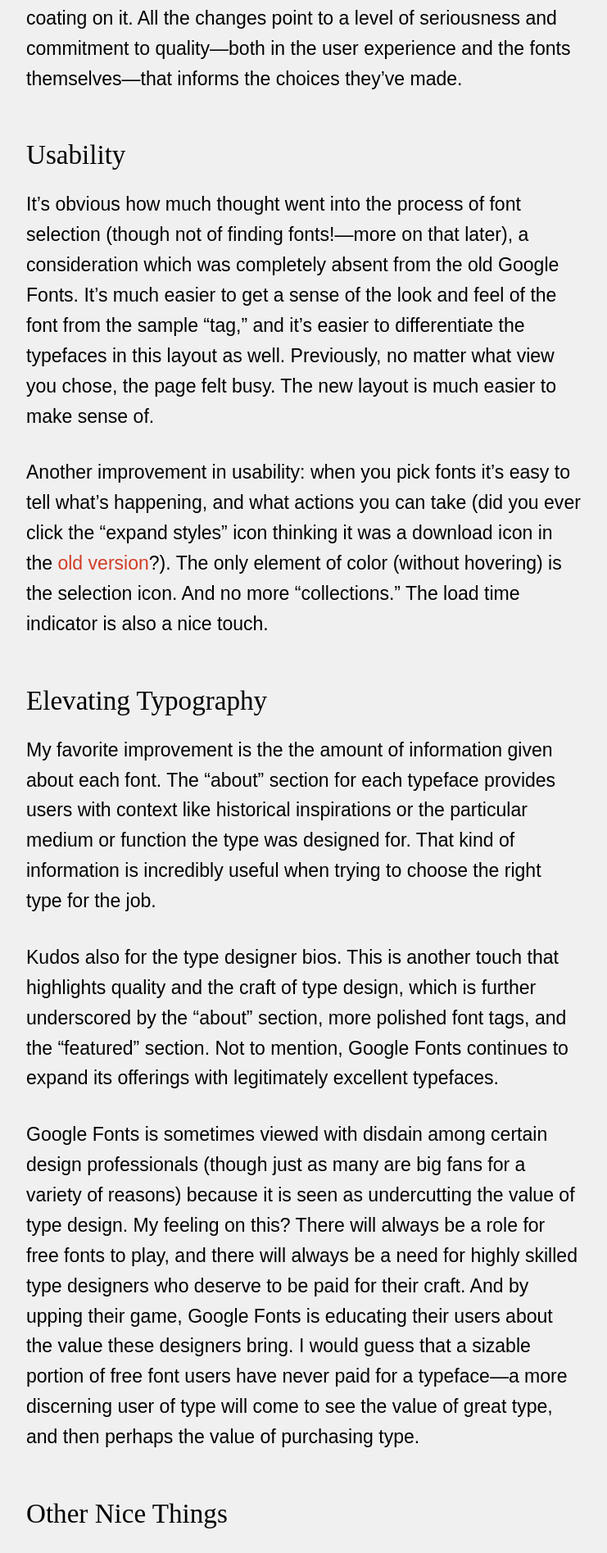
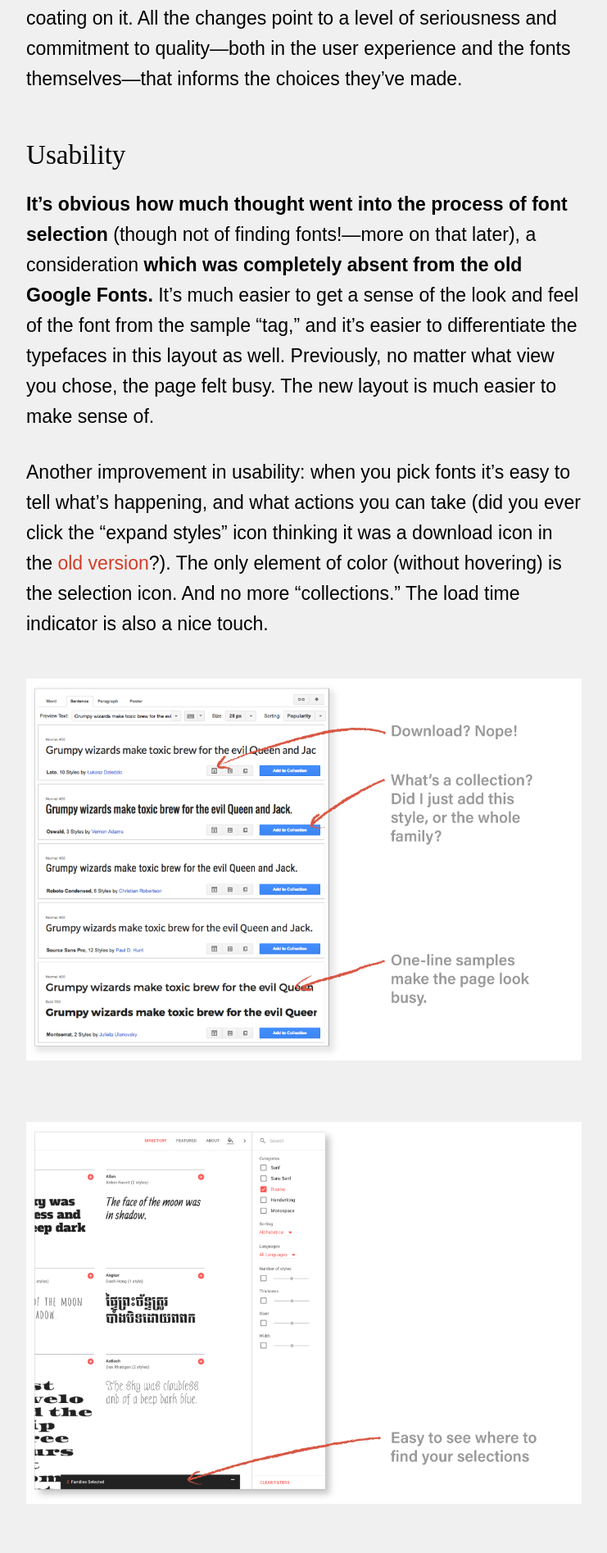
Before and after one commit to bfioritto/typeburrito, a Jekyll site: the page built from _posts/2016-06-20-what-google-fonts-gets-right-and-wrong.markdown, in a window 1280 px wide. Shown: the part 965-2860 px from the top of the page at 82% size, without its empty margins (269-1010 px from the left). Built offline with Jekyll 4.4.1, drawn with Linux system fonts in a browser that asks for light colours; comment, search, counter and statistics services are not loaded; some of the changed text lies outside the part shown.

Commit message:
usability illustrations for google fonts post

```diff
--- a/_posts/2016-06-20-what-google-fonts-gets-right-and-wrong.markdown
+++ b/_posts/2016-06-20-what-google-fonts-gets-right-and-wrong.markdown
@@ -10,17 +10,21 @@
 
 <h2>Usability</h2>
 
-It’s obvious how much thought went into the process of font selection (though not of finding fonts!—more on that later), a consideration which was completely absent from the old Google Fonts. It’s much easier to get a sense of the look and feel of the font from the sample “tag,” and it’s easier to differentiate the typefaces in this layout as well. Previously, no matter what view you chose, the page felt busy. The new layout is much easier to make sense of.
+<em>It’s obvious how much thought went into the process of font selection</em> (though not of finding fonts!—more on that later), a consideration <em>which was completely absent from the old Google Fonts.</em> It’s much easier to get a sense of the look and feel of the font from the sample “tag,” and it’s easier to differentiate the typefaces in this layout as well. Previously, no matter what view you chose, the page felt busy. The new layout is much easier to make sense of.
 
 Another improvement in usability: when you pick fonts it’s easy to tell what’s happening, and what actions you can take (did you ever click the “expand styles” icon thinking it was a download icon in the <a href="https://www.google.com/fonts">old version</a>?). The only element of color (without hovering) is the selection icon. And no more “collections.” The load time indicator is also a nice touch.
 
+<img src="/images/google_fonts/old_google_fonts_usability.png" alt="Old Google Fonts Usability Diagram">
+
+<img src="/images/google_fonts/new_google_fonts_usability.gif" alt="New Google Fonts Usability Diagram">
+
 <h2>Elevating Typography</h2>
 
-My favorite improvement is the the amount of information given about each font. The "about" section for each typeface provides users with context like historical inspirations or the particular medium or function the type was designed for. That kind of information is incredibly useful when trying to choose the right type for the job.
+My favorite improvement is the the amount of information given about each font. <em>The “about” section for each typeface provides users with context like historical inspirations or the particular medium or function the type was designed for.</em> That kind of information is incredibly useful when trying to choose the right type for the job.
 
-Kudos also for the type designer bios. This is another touch that highlights quality and the craft of type design, which is further underscored by the “about” section, more polished font tags, and the “featured” section. Not to mention, Google Fonts continues to expand its offerings with legitimately excellent typefaces.
+Kudos also for the <em>type designer bios. This is another touch that highlights quality and the craft of type design,</em> which is further underscored by the “about” section, more polished font tags, and the “featured” section. Not to mention, Google Fonts continues to expand its offerings with legitimately excellent typefaces.
 
-Google Fonts is sometimes viewed with disdain among certain design professionals (though just as many are big fans for a variety of reasons) because it is seen as undercutting the value of type design. My feeling on this? There will always be a role for free fonts to play, and there will always be a need for highly skilled type designers who deserve to be paid for their craft. And by upping their game, Google Fonts is educating their users about the value these designers bring. I would guess that a sizable portion of free font users have never paid for a  typeface—a more discerning user of type will come to see the value of great type, and then perhaps the value of purchasing type.
+Google Fonts is sometimes viewed with disdain among certain design professionals (though just as many are big fans for a variety of reasons) because it is seen as undercutting the value of type design. My feeling on this? There will always be a role for free fonts to play, and there will always be a need for highly skilled type designers who deserve to be paid for their craft. <em>And by upping their game, Google Fonts is educating their users about the value these designers bring.</em> I would guess that a sizable portion of free font users have never paid for a  typeface—a more discerning user of type will come to see the value of great type, and then perhaps the value of purchasing type.
 
 <h2>Other Nice Things</h2>
 
@@ -28,19 +32,19 @@
 
 At this point the “Featured” page is not super-useful, but I imagine they’ll be adding more and doing more with it. It’s indicative of the redesign’s philosophy of highlighting quality and craft, and the aspiration of becoming a more serious type resource.
 
-One change that had me scratching my head: the “usage by country” pie charts. There are plenty of usage metrics that translate into useful features (sorting by trending fonts is an example) but why would anyone need to know which country uses a font the most? This isn’t even a comparison between fonts (which might also be useful). There’s probably something I’m missing here, but whatever it is, I doubt it needs to be featured so prominently.
+<em>One change that had me scratching my head: the “usage by country” pie charts.</em> There are plenty of usage metrics that translate into useful features (sorting by trending fonts is an example) but why would anyone need to know which country uses a font the most? This isn’t even a comparison between fonts (which might also be useful). There’s probably something I’m missing here, but whatever it is, I doubt it needs to be featured so prominently.
 
 <h2>Font Classification</h2>
 
-I know there are myriad ways to classify fonts, but with all the other attention to detail on the redesign, I wish this had gotten a little more love. I have always found Google Fonts’ search categories counterintuitive, and I’m surprised they kept them the same. Each of the categories is basically a list of fonts. When you select multiple categories, you get <i>more</i> results, not fewer. It's the opposite of both expectation and function (you're trying to narrow down your choices to pick a font). If I search a clothing site for dresses, in black, in a size 2, each of those criteria narrows my search. Why doesn’t the same thing happen when I want, say, a serif display face? Instead I get all the serif typefaces, <i>plus</i> all the display faces.
+I know there are myriad ways to classify fonts, but <em>with all the other attention to detail on the redesign, I wish this had gotten a little more love.</em> I have always found Google Fonts’ search categories counterintuitive, and I’m surprised they kept them the same. Each of the categories is basically a list of fonts. <em>When you select multiple categories, you get <i>more</i> results, not fewer.</em> It's the opposite of both expectation and function (you're trying to narrow down your choices to pick a font). If I search a clothing site for dresses, in black, in a size 2, each of those criteria narrows my search. Why doesn’t the same thing happen when I want, say, a serif display face? Instead I get all the serif typefaces, <i>plus</i> all the display faces.
 
 <img src="/images/google_fonts/overlapping_classification.png" alt="Overlapping Classification">
 
-Another way classification could have been improved would be to expand the number of categories. People may not agree on the nitpicky details of font classification, but wouldn’t it be handy to be able to search for slab serifs, or maybe add a script category separate from handwriting?
+<em>Another way classification could have been improved would be to expand the number of categories.</em> People may not agree on the nitpicky details of font classification, but wouldn’t it be handy to be able to search for slab serifs, or maybe add a script category separate from handwriting?
 
 I will say to Google’s credit, where they have only one style of a typeface, they list it as a display face (even if the complete family would be a text face), so you don’t get over-excited about a particular font only to realize there are no bold or italic styles.
 
-However, a few fonts are just plain misclassified. I found a script in the sans serif list, a literally identical script (to my eye at least) listed as a display face, and neither of them listed as a handwriting font, where the majority of scripts were located. (Of course, that’s a result of the current organization system forcing you to choose between display or handwriting rather than tagging a typeface as both, which underscores the importance of overlapping classification rather than separate lists.) Methodical organization should be high on the priority list for a type website: If I can’t find it, I can’t use it.
+However, a few fonts are just plain misclassified. I found a script in the sans serif list, a literally identical script (to my eye at least) listed as a display face, and neither of them listed as a handwriting font, where the majority of scripts were located. (Of course, that’s a result of the current organization system forcing you to choose between display or handwriting rather than tagging a typeface as both, which underscores the importance of overlapping classification rather than separate lists.) <em>Methodical organization should be high on the priority list for a type website: If I can’t find it, I can’t use it.</em>
 
 <img src="/images/google_fonts/script_comparison.png" alt="Script Comparison">
 
--- a/css/main.scss
+++ b/css/main.scss
@@ -21,7 +21,7 @@
 
 
 $background-color: rgb(240, 240, 240);
-$grey: rgb(150, 150, 150);
+$grey: rgb(140, 140, 140);
 $black: rgb(0, 0, 0);
 $white: rgb(255, 255, 255);
 $red-orange: rgb(210, 61, 39);
@@ -231,6 +231,13 @@
   font-style: italic;
 }
 
+blockquote {
+  color: $grey;
+  font-family: $base-font-family;
+  font-weight: 300;
+  font-size: $font-size-3;
+  font-style: italic;
+}
 
 
 
```
Also changed, not shown: images/google_fonts/new_google_fonts_usability.gif (added), images/google_fonts/old_google_fonts_usability.png (added).
